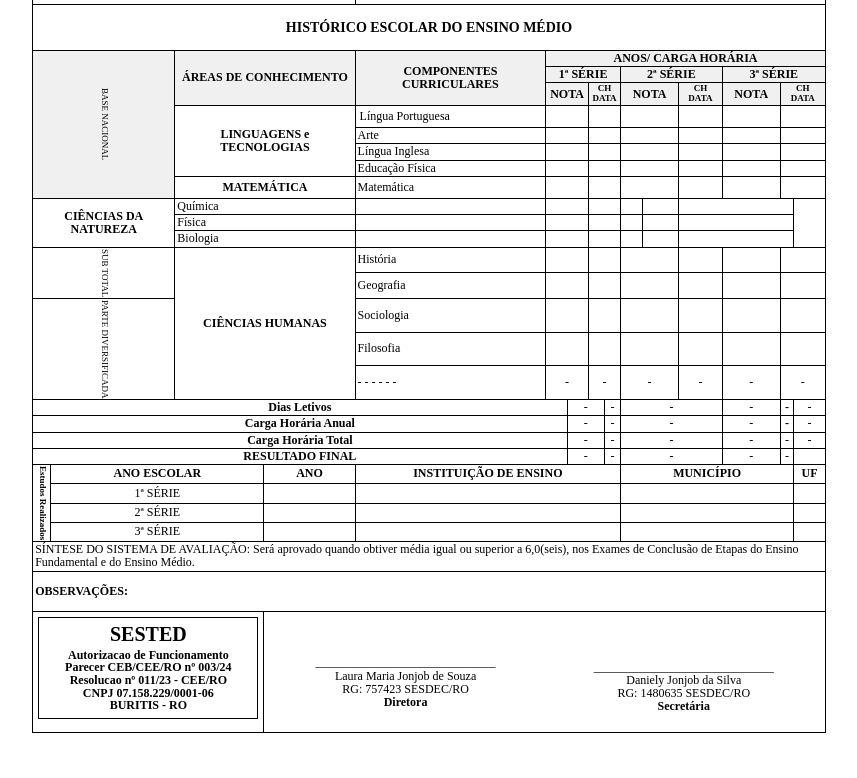
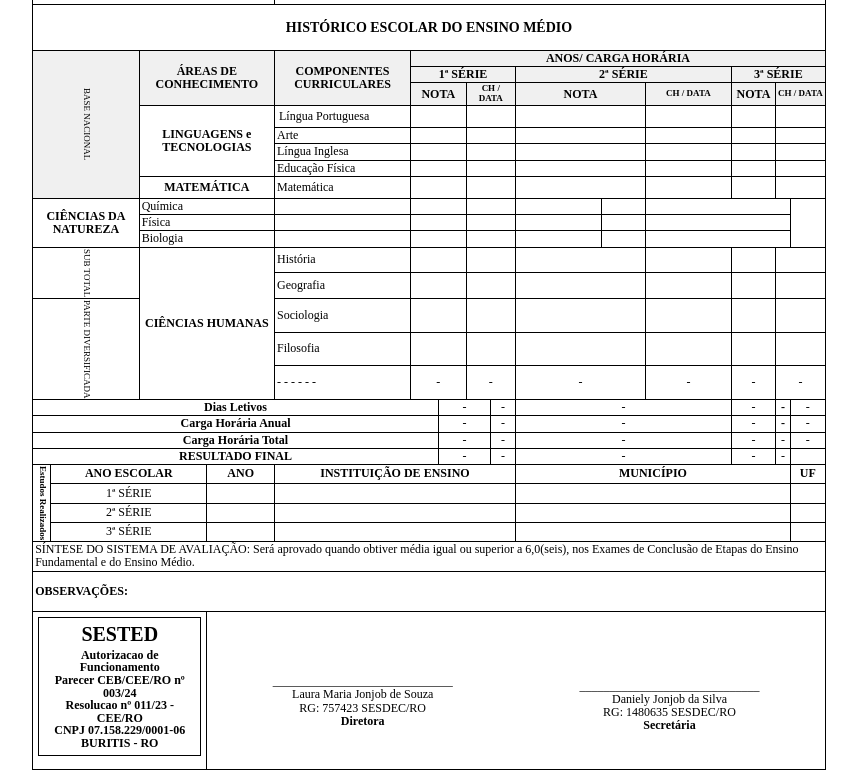
Before and after one commit to Joelsested/provao, a PHP site: page /visualizar_historico_novo.php in a window 1280 px wide. Shown: the part 250-1028 px from the top of the page, without its empty margins (211-1068 px from the left). Before the commit the page ends 983 px from the top, so only its background shows below. Run offline with PHP 8.4, Linux system fonts and the light colour scheme; data that the repository does not hold is empty.

Commit message:
Ajusta espaçamento das colunas de nota e data no histórico médio

```diff
--- a/visualizar_historico_novo.php
+++ b/visualizar_historico_novo.php
@@ -147,8 +147,17 @@ setlocale(LC_TIME, 'pt_BR.UTF-8', 'pt_BR', 'Portuguese_Brazil');
 
     .data-display {
       font-size: 12px;
-      padding: 1px;
+      padding: 1px 3px;
       font-weight: bold;
+      white-space: nowrap;
+      text-align: center;
+      width: 86px;
+    }
+
+    .nota-display {
+      text-align: center;
+      white-space: nowrap;
+      width: 44px;
     }
 
     tr td.data-display:last-of-type {
@@ -281,52 +290,52 @@ setlocale(LC_TIME, 'pt_BR.UTF-8', 'pt_BR', 'Portuguese_Brazil');
       </tr>
       <tr class="header-row">
         <td colspan="2" class="center bold">NOTA</td>
-        <td colspan="2" class="center bold small-text">CH<br>DATA</td>
+        <td colspan="2" class="center bold small-text">CH / DATA</td>
         <td colspan="4" class="center bold">NOTA</td>
-        <td class="center bold small-text">CH<br>DATA</td>
+        <td class="center bold small-text">CH / DATA</td>
         <td class="center bold">NOTA</td>
-        <td colspan="3" class="center bold small-text">CH<br>DATA</td>
+        <td colspan="3" class="center bold small-text">CH / DATA</td>
       </tr>
 
       <!-- Linguagens e Tecnologias -->
 <tr>
   <td colspan="2" rowspan="4" class="bold center">LINGUAGENS e TECNOLOGIAS</td>
   <td colspan="7" style="padding: 4px;">Língua Portuguesa</td>
-  <td colspan="2" class="bold center"><?php echo $notas['lingua_portuguesa']['serie1'] ?? '' ?></td>
-  <td colspan="2" class="center data-display" style=" padding-left: 10px; padding-right: 10px;"><?php echo isset($notas['lingua_portuguesa']['data']) ? date('d-m-Y', strtotime($notas['lingua_portuguesa']['data'])) : '' ?></td>
-  <td colspan="4" class="bold center"><?php echo $notas['lingua_portuguesa']['serie2'] ?? '' ?></td>
-  <td class="center data-display" style=" padding-left: 10px; padding-right: 10px;"><?php echo isset($notas['lingua_portuguesa']['data']) ? date('d-m-Y', strtotime($notas['lingua_portuguesa']['data'])) : '' ?></td>
-  <td class="bold center"><?php echo $notas['lingua_portuguesa']['serie3'] ?? '' ?></td>
-  <td colspan="3" class="center data-display" style=" padding-left: 10px; padding-right: 10px;"><?php echo isset($notas['lingua_portuguesa']['data']) ? date('d-m-Y', strtotime($notas['lingua_portuguesa']['data'])) : '' ?></td>
+  <td colspan="2" class="bold center nota-display"><?php echo $notas['lingua_portuguesa']['serie1'] ?? '' ?></td>
+  <td colspan="2" class="center data-display"><?php echo isset($notas['lingua_portuguesa']['data']) ? date('d-m-Y', strtotime($notas['lingua_portuguesa']['data'])) : '' ?></td>
+  <td colspan="4" class="bold center nota-display"><?php echo $notas['lingua_portuguesa']['serie2'] ?? '' ?></td>
+  <td class="center data-display"><?php echo isset($notas['lingua_portuguesa']['data']) ? date('d-m-Y', strtotime($notas['lingua_portuguesa']['data'])) : '' ?></td>
+  <td class="bold center nota-display"><?php echo $notas['lingua_portuguesa']['serie3'] ?? '' ?></td>
+  <td colspan="3" class="center data-display"><?php echo isset($notas['lingua_portuguesa']['data']) ? date('d-m-Y', strtotime($notas['lingua_portuguesa']['data'])) : '' ?></td>
 </tr>
 
 <tr>
   <td colspan="7">Arte</td>
-  <td colspan="2" class="bold center"><?php echo $notas['arte']['serie1'] ?? '' ?></td>
+  <td colspan="2" class="bold center nota-display"><?php echo $notas['arte']['serie1'] ?? '' ?></td>
   <td colspan="2" class="center data-display"><?php echo isset($notas['arte']['data']) ? date('d-m-Y', strtotime($notas['arte']['data'])) : '' ?></td>
-  <td colspan="4" class="bold center"><?php echo $notas['arte']['serie2'] ?? '' ?></td>
+  <td colspan="4" class="bold center nota-display"><?php echo $notas['arte']['serie2'] ?? '' ?></td>
   <td class="center data-display"><?php echo isset($notas['arte']['data']) ? date('d-m-Y', strtotime($notas['arte']['data'])) : '' ?></td>
-  <td class="bold center"><?php echo $notas['arte']['serie3'] ?? '' ?></td>
+  <td class="bold center nota-display"><?php echo $notas['arte']['serie3'] ?? '' ?></td>
   <td colspan="3" class="center data-display"><?php echo isset($notas['arte']['data']) ? date('d-m-Y', strtotime($notas['arte']['data'])) : '' ?></td>
 </tr>
 
 <tr>
   <td colspan="7">Língua Inglesa</td>
-  <td colspan="2" class="bold center"><?php echo $notas['lingua_inglesa']['serie1'] ?? '' ?></td>
+  <td colspan="2" class="bold center nota-display"><?php echo $notas['lingua_inglesa']['serie1'] ?? '' ?></td>
   <td colspan="2" class="center data-display"><?php echo isset($notas['lingua_inglesa']['data']) ? date('d-m-Y', strtotime($notas['lingua_inglesa']['data'])) : '' ?></td>
-  <td colspan="4" class="bold center"><?php echo $notas['lingua_inglesa']['serie2'] ?? '' ?></td>
+  <td colspan="4" class="bold center nota-display"><?php echo $notas['lingua_inglesa']['serie2'] ?? '' ?></td>
   <td class="center data-display"><?php echo isset($notas['lingua_inglesa']['data']) ? date('d-m-Y', strtotime($notas['lingua_inglesa']['data'])) : '' ?></td>
-  <td class="bold center"><?php echo $notas['lingua_inglesa']['serie3'] ?? '' ?></td>
+  <td class="bold center nota-display"><?php echo $notas['lingua_inglesa']['serie3'] ?? '' ?></td>
   <td colspan="3" class="center data-display"><?php echo isset($notas['lingua_inglesa']['data']) ? date('d-m-Y', strtotime($notas['lingua_inglesa']['data'])) : '' ?></td>
 </tr>
 
 <tr>
   <td colspan="7">Educação Física</td>
-  <td colspan="2" class="bold center"><?php echo $notas['educacao_fisica']['serie1'] ?? '' ?></td>
+  <td colspan="2" class="bold center nota-display"><?php echo $notas['educacao_fisica']['serie1'] ?? '' ?></td>
   <td colspan="2" class="center data-display"><?php echo isset($notas['educacao_fisica']['data']) ? date('d-m-Y', strtotime($notas['educacao_fisica']['data'])) : '' ?></td>
-  <td colspan="4" class="bold center"><?php echo $notas['educacao_fisica']['serie2'] ?? '' ?></td>
+  <td colspan="4" class="bold center nota-display"><?php echo $notas['educacao_fisica']['serie2'] ?? '' ?></td>
   <td class="center data-display"><?php echo isset($notas['educacao_fisica']['data']) ? date('d-m-Y', strtotime($notas['educacao_fisica']['data'])) : '' ?></td>
-  <td class="bold center"><?php echo $notas['educacao_fisica']['serie3'] ?? '' ?></td>
+  <td class="bold center nota-display"><?php echo $notas['educacao_fisica']['serie3'] ?? '' ?></td>
   <td colspan="3" class="center data-display"><?php echo isset($notas['educacao_fisica']['data']) ? date('d-m-Y', strtotime($notas['educacao_fisica']['data'])) : '' ?></td>
 </tr>
 
@@ -334,19 +343,19 @@ setlocale(LC_TIME, 'pt_BR.UTF-8', 'pt_BR', 'Portuguese_Brazil');
 <tr>
   <td colspan="2" class="center bold" style="padding: 4px;">MATEMÁTICA</td>
   <td colspan="7">Matemática</td>
-  <td colspan="2" class="bold center">
+  <td colspan="2" class="bold center nota-display">
     <?php echo $notas['matematica']['serie1'] ?? '' ?>
   </td>
   <td colspan="2" class="center data-display">
     <?php echo isset($notas['matematica']['data']) ? date('d-m-Y', strtotime($notas['matematica']['data'])) : '' ?>
   </td>
-  <td colspan="4" class="bold center">
+  <td colspan="4" class="bold center nota-display">
     <?php echo $notas['matematica']['serie2'] ?? '' ?>
   </td>
   <td class="center data-display">
     <?php echo isset($notas['matematica']['data']) ? date('d-m-Y', strtotime($notas['matematica']['data'])) : '' ?>
   </td>
-  <td class="bold center">
+  <td class="bold center nota-display">
     <?php echo $notas['matematica']['serie3'] ?? '' ?>
   </td>
   <td colspan="3" class="center data-display">
@@ -358,19 +367,19 @@ setlocale(LC_TIME, 'pt_BR.UTF-8', 'pt_BR', 'Portuguese_Brazil');
 <tr>
   <td colspan="2" rowspan="3" class="bold center">CIÊNCIAS DA NATUREZA</td>
   <td colspan="7">Química</td>
-  <td colspan="2" class="bold center">
+  <td colspan="2" class="bold center nota-display">
     <?php echo $notas['quimica']['serie1'] ?? '' ?>
   </td>
   <td colspan="2" class="center data-display">
     <?php echo isset($notas['quimica']['data']) ? date('d-m-Y', strtotime($notas['quimica']['data'])) : '' ?>
   </td>
-  <td colspan="4" class="bold center">
+  <td colspan="4" class="bold center nota-display">
     <?php echo $notas['quimica']['serie2'] ?? '' ?>
   </td>
   <td class="center data-display">
     <?php echo isset($notas['quimica']['data']) ? date('d-m-Y', strtotime($notas['quimica']['data'])) : '' ?>
   </td>
-  <td class="bold center">
+  <td class="bold center nota-display">
     <?php echo $notas['quimica']['serie3'] ?? '' ?>
   </td>
   <td colspan="3" class="center data-display">
@@ -380,19 +389,19 @@ setlocale(LC_TIME, 'pt_BR.UTF-8', 'pt_BR', 'Portuguese_Brazil');
 
 <tr>
   <td colspan="7">Física</td>
-  <td colspan="2" class="bold center">
+  <td colspan="2" class="bold center nota-display">
     <?php echo $notas['fisica']['serie1'] ?? '' ?>
   </td>
   <td colspan="2" class="center data-display">
     <?php echo isset($notas['fisica']['data']) ? date('d-m-Y', strtotime($notas['fisica']['data'])) : '' ?>
   </td>
-  <td colspan="4" class="bold center">
+  <td colspan="4" class="bold center nota-display">
     <?php echo $notas['fisica']['serie2'] ?? '' ?>
   </td>
   <td class="center data-display">
     <?php echo isset($notas['fisica']['data']) ? date('d-m-Y', strtotime($notas['fisica']['data'])) : '' ?>
   </td>
-  <td class="bold center">
+  <td class="bold center nota-display">
     <?php echo $notas['fisica']['serie3'] ?? '' ?>
   </td>
   <td colspan="3" class="center data-display">
@@ -402,19 +411,19 @@ setlocale(LC_TIME, 'pt_BR.UTF-8', 'pt_BR', 'Portuguese_Brazil');
 
 <tr>
   <td colspan="7">Biologia</td>
-  <td colspan="2" class="bold center">
+  <td colspan="2" class="bold center nota-display">
     <?php echo $notas['biologia']['serie1'] ?? '' ?>
   </td>
   <td colspan="2" class="center data-display">
     <?php echo isset($notas['biologia']['data']) ? date('d-m-Y', strtotime($notas['biologia']['data'])) : '' ?>
   </td>
-  <td colspan="4" class="bold center">
+  <td colspan="4" class="bold center nota-display">
     <?php echo $notas['biologia']['serie2'] ?? '' ?>
   </td>
   <td class="center data-display">
     <?php echo isset($notas['biologia']['data']) ? date('d-m-Y', strtotime($notas['biologia']['data'])) : '' ?>
   </td>
-  <td class="bold center">
+  <td class="bold center nota-display">
     <?php echo $notas['biologia']['serie3'] ?? '' ?>
   </td>
   <td colspan="3" class="center data-display">
@@ -427,19 +436,19 @@ setlocale(LC_TIME, 'pt_BR.UTF-8', 'pt_BR', 'Portuguese_Brazil');
   <td rowspan="2" colspan="2" class="rotated-text">SUB TOTAL</td>
   <td colspan="2" rowspan="5" class="bold center">CIÊNCIAS HUMANAS</td>
   <td colspan="7">História</td>
-  <td colspan="2" class="bold center">
+  <td colspan="2" class="bold center nota-display">
     <?php echo $notas['historia']['serie1'] ?? '' ?>
   </td>
   <td colspan="2" class="center data-display">
     <?php echo isset($notas['historia']['data']) ? date('d-m-Y', strtotime($notas['historia']['data'])) : '' ?>
   </td>
-  <td colspan="4" class="bold center">
+  <td colspan="4" class="bold center nota-display">
     <?php echo $notas['historia']['serie2'] ?? '' ?>
   </td>
   <td class="center data-display">
     <?php echo isset($notas['historia']['data']) ? date('d-m-Y', strtotime($notas['historia']['data'])) : '' ?>
   </td>
-  <td class="bold center">
+  <td class="bold center nota-display">
     <?php echo $notas['historia']['serie3'] ?? '' ?>
   </td>
   <td colspan="3" class="center data-display">
@@ -449,19 +458,19 @@ setlocale(LC_TIME, 'pt_BR.UTF-8', 'pt_BR', 'Portuguese_Brazil');
 
 <tr>
   <td colspan="7">Geografia</td>
-  <td colspan="2" class="bold center">
+  <td colspan="2" class="bold center nota-display">
     <?php echo $notas['geografia']['serie1'] ?? '' ?>
   </td>
   <td colspan="2" class="center data-display">
     <?php echo isset($notas['geografia']['data']) ? date('d-m-Y', strtotime($notas['geografia']['data'])) : '' ?>
   </td>
-  <td colspan="4" class="bold center">
+  <td colspan="4" class="bold center nota-display">
     <?php echo $notas['geografia']['serie2'] ?? '' ?>
   </td>
   <td class="center data-display">
     <?php echo isset($notas['geografia']['data']) ? date('d-m-Y', strtotime($notas['geografia']['data'])) : '' ?>
   </td>
-  <td class="bold center">
+  <td class="bold center nota-display">
     <?php echo $notas['geografia']['serie3'] ?? '' ?>
   </td>
   <td colspan="3" class="center data-display">
@@ -473,19 +482,19 @@ setlocale(LC_TIME, 'pt_BR.UTF-8', 'pt_BR', 'Portuguese_Brazil');
 <tr>
   <td rowspan="3" colspan="2" class="rotated-text">PARTE DIVERSIFICADA</td>
   <td colspan="7">Sociologia</td>
-  <td colspan="2" class="bold center">
+  <td colspan="2" class="bold center nota-display">
     <?php echo $notas['sociologia']['serie1'] ?? '' ?>
   </td>
   <td colspan="2" class="center data-display">
     <?php echo isset($notas['sociologia']['data']) ? date('d-m-Y', strtotime($notas['sociologia']['data'])) : '' ?>
   </td>
-  <td colspan="4" class="bold center">
+  <td colspan="4" class="bold center nota-display">
     <?php echo $notas['sociologia']['serie2'] ?? '' ?>
   </td>
   <td class="center data-display">
     <?php echo isset($notas['sociologia']['data']) ? date('d-m-Y', strtotime($notas['sociologia']['data'])) : '' ?>
   </td>
-  <td class="bold center">
+  <td class="bold center nota-display">
     <?php echo $notas['sociologia']['serie3'] ?? '' ?>
   </td>
   <td colspan="3" class="center data-display">
@@ -495,19 +504,19 @@ setlocale(LC_TIME, 'pt_BR.UTF-8', 'pt_BR', 'Portuguese_Brazil');
 
 <tr>
   <td colspan="7">Filosofia</td>
-  <td colspan="2" class="bold center">
+  <td colspan="2" class="bold center nota-display">
     <?php echo $notas['filosofia']['serie1'] ?? '' ?>
   </td>
   <td colspan="2" class="center data-display">
     <?php echo isset($notas['filosofia']['data']) ? date('d-m-Y', strtotime($notas['filosofia']['data'])) : '' ?>
   </td>
-  <td colspan="4" class="bold center">
+  <td colspan="4" class="bold center nota-display">
     <?php echo $notas['filosofia']['serie2'] ?? '' ?>
   </td>
   <td class="center data-display">
     <?php echo isset($notas['filosofia']['data']) ? date('d-m-Y', strtotime($notas['filosofia']['data'])) : '' ?>
   </td>
-  <td class="bold center">
+  <td class="bold center nota-display">
     <?php echo $notas['filosofia']['serie3'] ?? '' ?>
   </td>
   <td colspan="3" class="center data-display">
```
